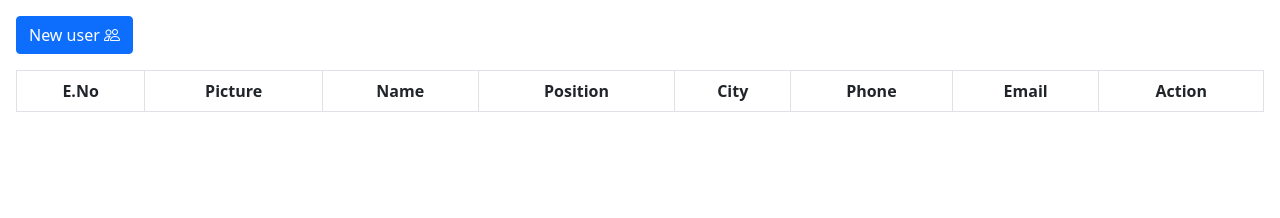
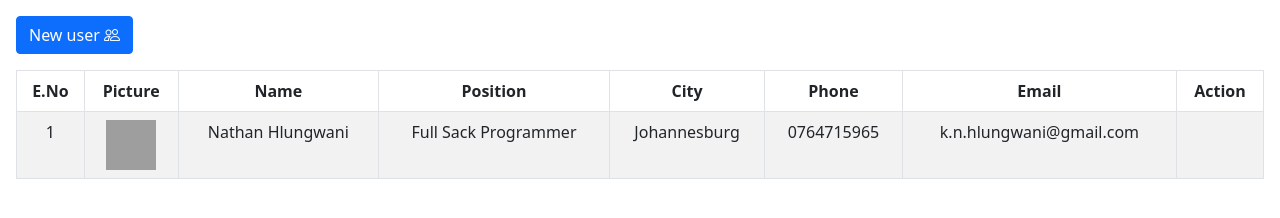
Before and after one commit to Nathandiv/sprint_project, a plain HTML site: page index.html in a window 1280 px wide. Drawn offline with nearby package versions, Linux system fonts and the light colour scheme; grey boxes are pictures that could not be loaded.

Commit message:
added the body data

```diff
--- a/index.html
+++ b/index.html
@@ -40,6 +40,17 @@
                     </tr>
                 </thead>
 
+                <tbody id="data">
+                    <tr>
+                        <td>1</td>
+                        <td><img src="https://yt3.ggpht.com/yti/ANjgQV9o3bgbf8mbUYpgcLyi-c1xy_tfR_eCgkXSvbixGel9Z3g=s108-c-k-c0x00ffffff-no-rj" width="50" height="50"></td>
+                        <td>Nathan Hlungwani</td>
+                        <td>Full Sack Programmer</td>
+                        <td>Johannesburg</td>
+                        <td>0764715965</td>
+                        <td>k.n.hlungwani@gmail.com</td>
+                        <td>
+
 
 
     </section>
```
